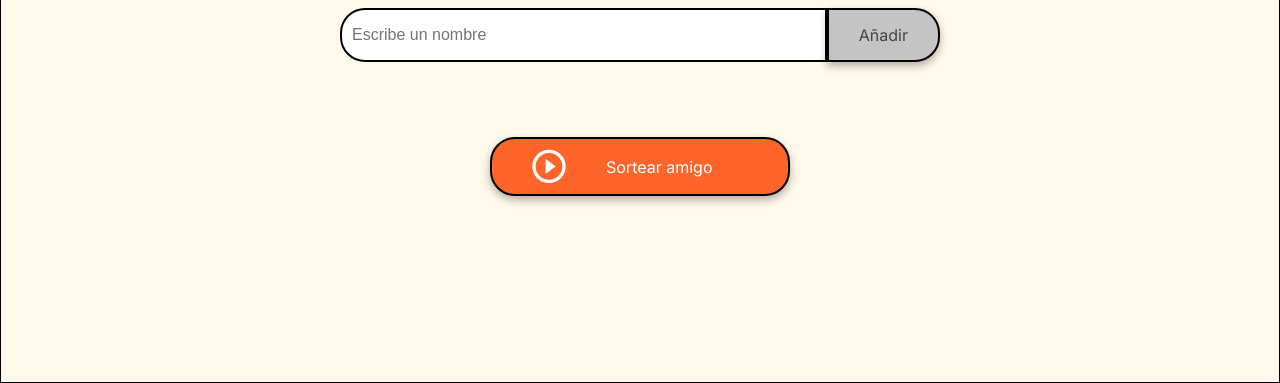
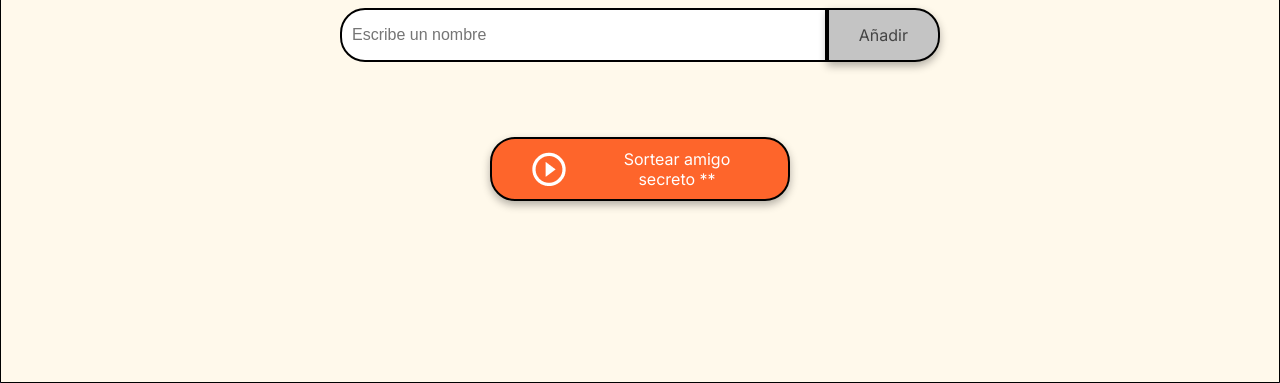
Before and after one commit to LOPEZ-JARBY/proyecto-amigo-secreto, a plain HTML site: page index.html in a window 1280 px wide. Shown: the part 417-800 px from the top of the page. Drawn offline with Linux system fonts and the light colour scheme.

Commit message:
cambio de nombre

```diff
--- a/index.html
+++ b/index.html
@@ -30,7 +30,7 @@
             <div class="button-container">
                 <button class="button-draw" onclick="sortearAmigo()" aria-label="Sortear amigo secreto">
                     <img src="assets/play_circle_outline.png" alt="Ícono para sortear">
-                    Sortear amigo
+                    Sortear amigo secreto **
                 </button>
             </div>
         </section>
```
